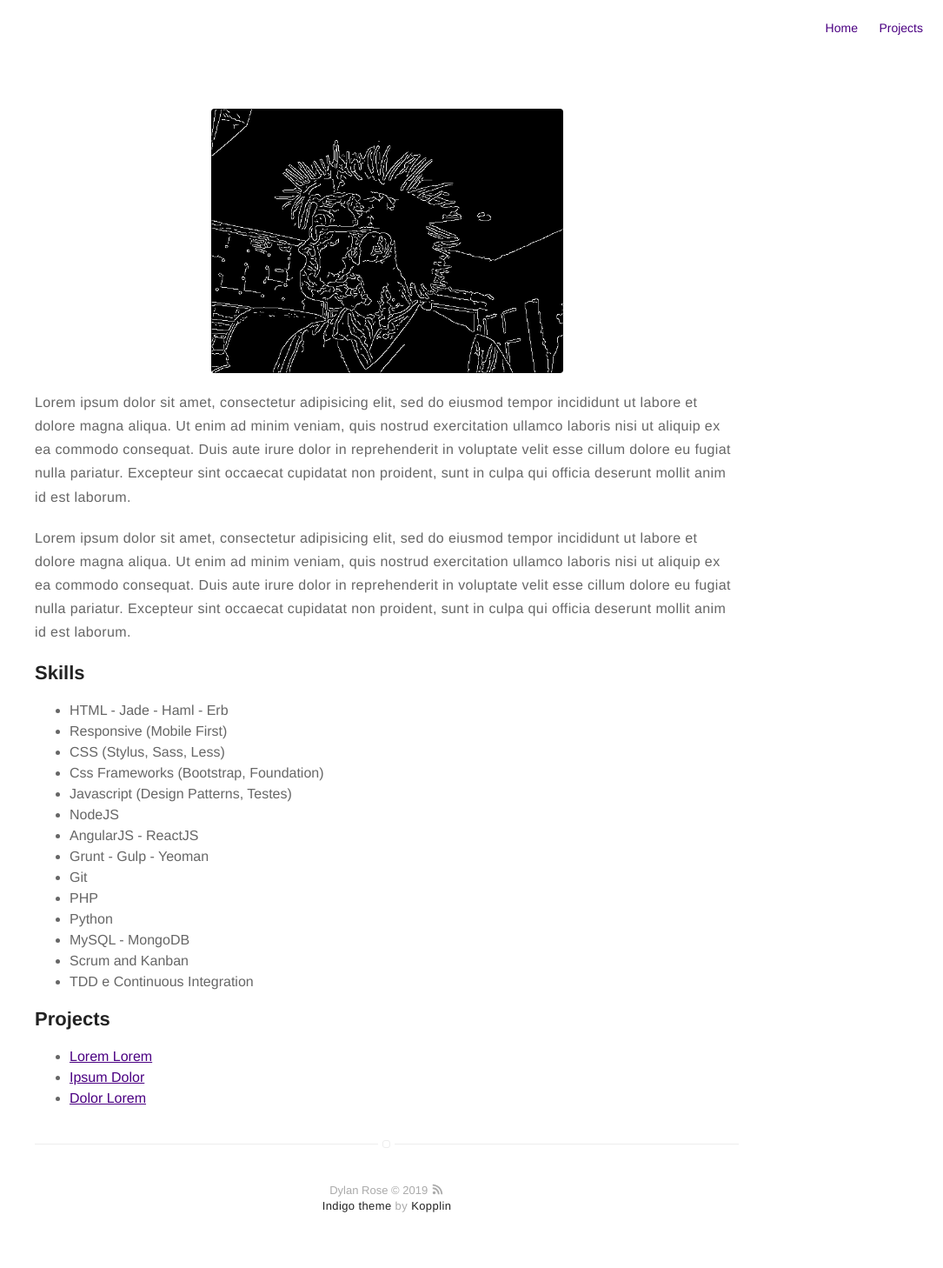
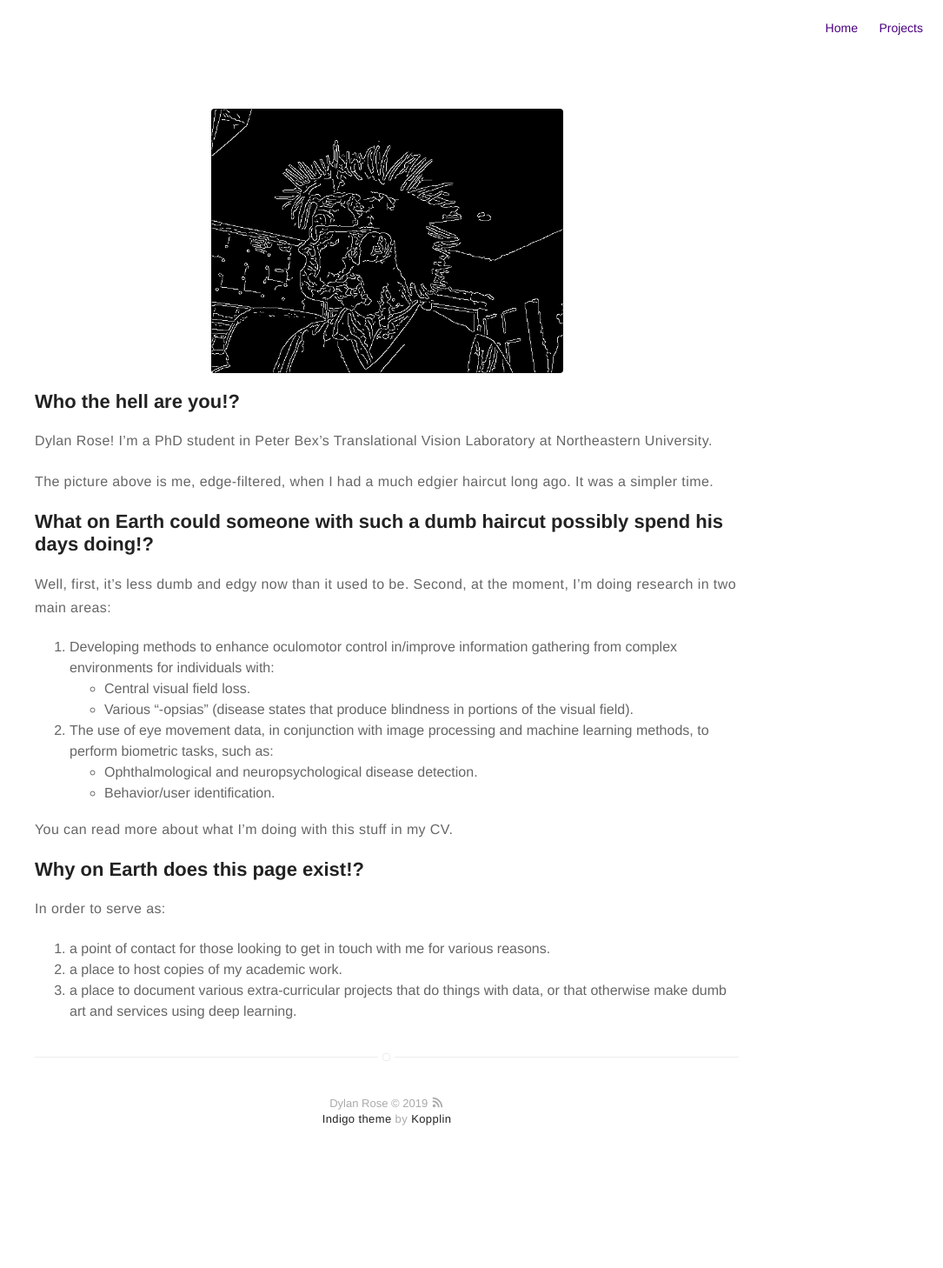
Before and after one commit to Hamcastle/Hamcastle.github.io, a Jekyll site: the page built from about.md, in a window 1280 px wide. Shown: the whole page at 87% size, without its empty margins (195-1280 px from the left). Built offline with Jekyll 4.4.1, drawn with Linux system fonts in a browser that asks for light colours; after the commit the page ends 1358 px from its top, so only the background shows below that.

Commit message:
rewrites the about me page to have actual content

```diff
--- a/about.md
+++ b/about.md
@@ -4,43 +4,29 @@ layout: page
 ---
 ![Profile Image]({{ site.url }}/{{ site.picture }})
 
-<p>Lorem ipsum dolor sit amet, consectetur adipisicing elit, sed do eiusmod
-tempor incididunt ut labore et dolore magna aliqua. Ut enim ad minim veniam,
-quis nostrud exercitation ullamco laboris nisi ut aliquip ex ea commodo
-consequat. Duis aute irure dolor in reprehenderit in voluptate velit esse
-cillum dolore eu fugiat nulla pariatur. Excepteur sint occaecat cupidatat non
-proident, sunt in culpa qui officia deserunt mollit anim id est laborum.</p>
+## Who the hell are you!?
 
-<p>Lorem ipsum dolor sit amet, consectetur adipisicing elit, sed do eiusmod
-tempor incididunt ut labore et dolore magna aliqua. Ut enim ad minim veniam,
-quis nostrud exercitation ullamco laboris nisi ut aliquip ex ea commodo
-consequat. Duis aute irure dolor in reprehenderit in voluptate velit esse
-cillum dolore eu fugiat nulla pariatur. Excepteur sint occaecat cupidatat non
-proident, sunt in culpa qui officia deserunt mollit anim id est laborum.</p>
+Dylan Rose! I'm a PhD student in Peter Bex's Translational Vision Laboratory at Northeastern University.
 
-<h2>Skills</h2>
+The picture above is me, edge-filtered, when I had a much edgier haircut long ago. It was a simpler time.
 
-<ul class="skill-list">
-	<li>HTML - Jade - Haml - Erb</li>
-	<li>Responsive (Mobile First)</li>
-	<li>CSS (Stylus, Sass, Less)</li>
-	<li>Css Frameworks (Bootstrap, Foundation)</li>
-	<li>Javascript (Design Patterns, Testes)</li>
-	<li>NodeJS</li>
-	<li>AngularJS - ReactJS</li>
-	<li>Grunt - Gulp - Yeoman</li>
-	<li>Git</li>
-	<li>PHP</li>
-	<li>Python</li>
-	<li>MySQL - MongoDB</li>
-	<li>Scrum and Kanban</li>
-	<li>TDD e Continuous Integration</li>
-</ul>
+## What on Earth could someone with such a dumb haircut possibly spend his days doing!?
 
-<h2>Projects</h2>
+Well, first, it's less dumb and edgy now than it used to be. Second, at the moment, I'm doing research in two main areas:
 
-<ul>
-	<li><a href="https://github.com/">Lorem Lorem</a></li>
-	<li><a href="https://github.com/">Ipsum Dolor</a></li>
-	<li><a href="https://github.com/">Dolor Lorem</a></li>
-</ul>
+1. Developing methods to enhance oculomotor control in/improve information gathering from complex environments for individuals with:
+   * Central visual field loss.
+   * Various "-opsias" (disease states that produce blindness in portions of the visual field).
+2. The use of eye movement data, in conjunction with image processing and machine learning methods, to perform biometric tasks, such as:
+   * Ophthalmological and neuropsychological disease detection.
+   * Behavior/user identification.
+
+You can read more about what I'm doing with this stuff in my CV.
+
+## Why on Earth does this page exist!?
+
+In order to serve as:
+
+ 1. a point of contact for those looking to get in touch with me for various reasons.
+ 2. a place to host copies of my academic work.
+ 3. a place to document various extra-curricular projects that do things with data, or that otherwise make dumb art and services using deep learning.
```
